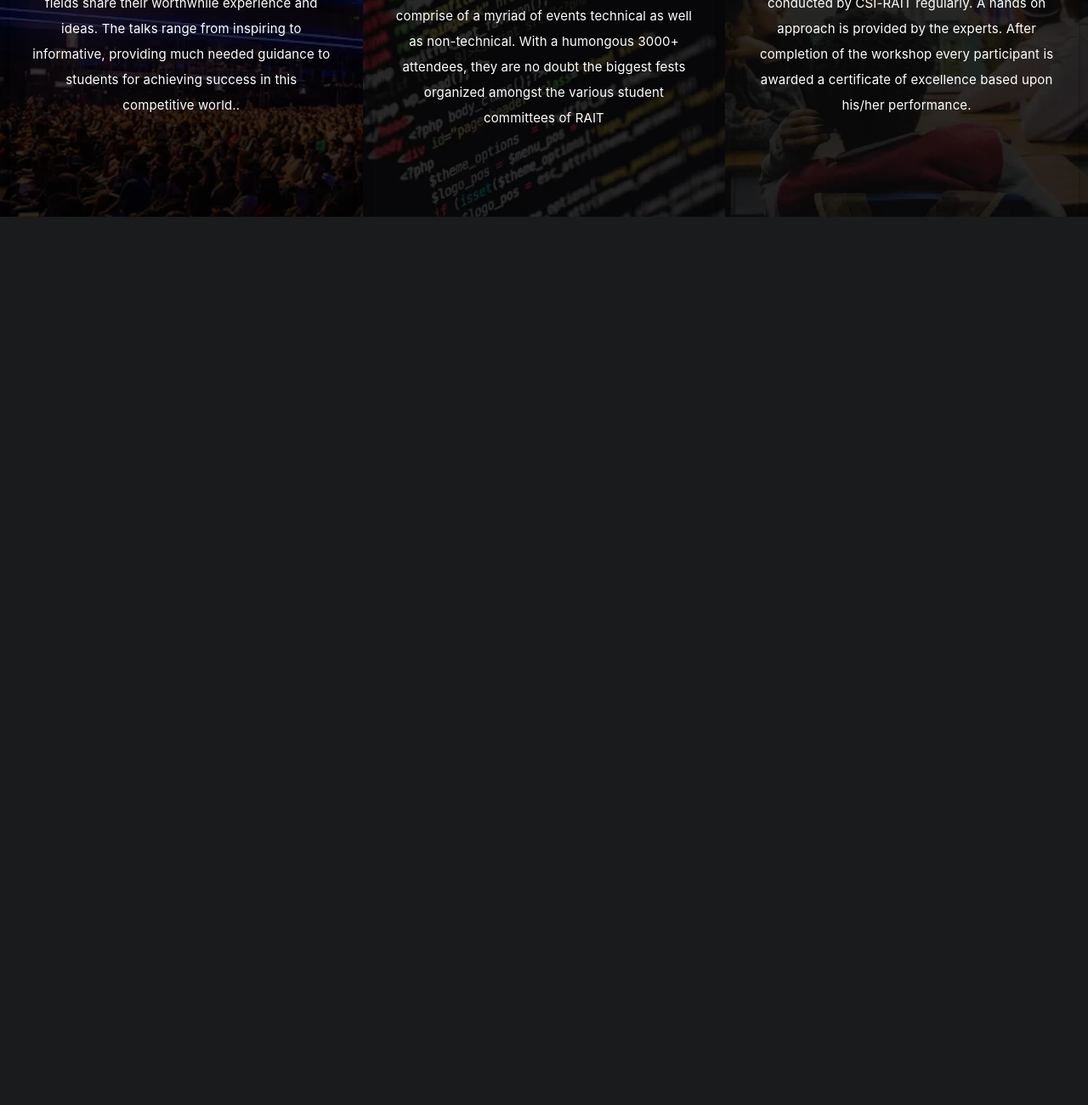
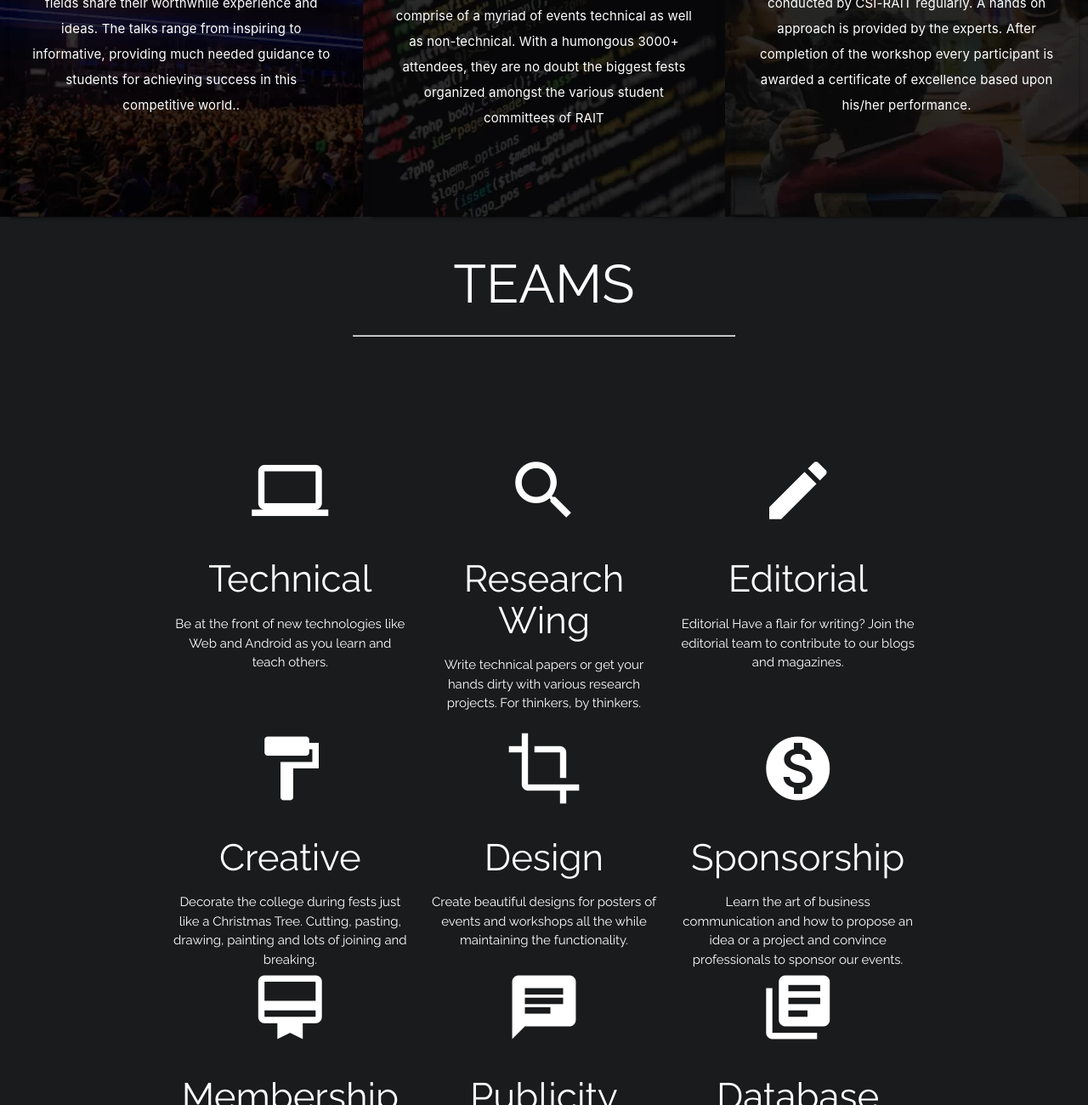
Before and after one commit to SudodevsHQ/csi-website, a plain HTML site: page index.html in a window 1280 px wide. Shown: the part 1165-2465 px from the top of the page at 85% size. Before the commit the page ends 1420 px from the top, so only its background shows below. Drawn offline with nearby package versions, Linux system fonts and the light colour scheme.

Commit message:
teams section

```diff
--- a/assets/css/main.css
+++ b/assets/css/main.css
@@ -156,3 +156,24 @@ nav {
         font-size: 2.5rem;
     }
 }
+
+.teams {
+    background: #191B1C;
+    height: 100vh;
+    color: white;
+    font-family: Raleway;
+    font-style: normal;
+}
+
+.container > h1 {
+    /* text-align: center; */
+    color: white;
+}
+
+.intro-text {
+    text-align: center;
+}
+
+.padding {
+    padding: 8vh;
+}
--- a/index.html
+++ b/index.html
@@ -59,8 +59,10 @@
                     <div class="card darken-1 center-align valign-wrapper">
                         <div class="card-content white-text">
                             <span class="card-title">TECH TALKS</span>
-                                <p>Qualified & prodigious speakers from various fields share their worthwhile experience and ideas.
-                                     The talks range from inspiring to informative, providing much needed guidance to students for
+                            <p>Qualified & prodigious speakers from various fields share their worthwhile experience and
+                                ideas.
+                                The talks range from inspiring to informative, providing much needed guidance to
+                                students for
                                 achieving success in this competitive world..</p>
                         </div>
                     </div>
@@ -69,9 +71,12 @@
                     <div class="card darken-1 center-align valign-wrapper">
                         <div class="card-content white-text">
                             <span class="card-title">TECHNICAL SYMPOSIUMS</span>
-                                    <p>The two technical festivals, Techmate in the odd semester and Techknow in the even semester,
-                                        comprise of a myriad of events technical as well as non-technical. With a humongous 3000+
-                                        attendees, they are no doubt the biggest fests organized amongst the various student committees
+                            <p>The two technical festivals, Techmate in the odd semester and Techknow in the even
+                                semester,
+                                comprise of a myriad of events technical as well as non-technical. With a humongous
+                                3000+
+                                attendees, they are no doubt the biggest fests organized amongst the various student
+                                committees
                                 of RAIT</p>
                         </div>
                     </div>
@@ -80,11 +85,78 @@
                     <div class="card darken-1 center-align valign-wrapper">
                         <div class="card-content white-text">
                             <span class="card-title">WORKSHOPS</span>
-                                        <p>Technical workshops on a variety of topics are conducted by CSI-RAIT regularly. A hands on approach is provided by the experts. After completion of
+                            <p>Technical workshops on a variety of topics are conducted by CSI-RAIT regularly. A hands
+                                on approach is provided by the experts. After completion of
                                 the workshop every participant is awarded a certificate of excellence based upon his/her
                                 performance.</p>
                         </div>
                     </div>
+                </div>
+            </div>
+        </div>
+    </section>
+    <section class="teams">
+        <div class="container center-align">
+            <h1> TEAMS </h1>
+            <hr class="hr">
+            <div class="padding"></div>
+            <div class="row">
+                <div class="col m4 s12 l4">
+                    <i class="material-icons large">computer</i>
+                    <h3>Technical</h3>
+                    Be at the front of new technologies like Web and Android as you learn and teach others.
+                </div>
+                <div class="col m4 s12 l4">
+                    <i class="material-icons large">search</i>
+                    <h3>Research Wing</h3>
+                    Write technical papers or get your hands dirty with various research projects. For thinkers, by
+                    thinkers.
+                </div>
+                    <div class="col m4 s12 l4">
+                        <i class="material-icons large">mode_edit</i>
+                        <h3>Editorial</h3>
+                        Editorial Have a flair for writing? Join the editorial team to contribute to our blogs and
+                        magazines.
+                    </div>
+            </div>
+
+                <div class="row">
+                    <div class="col m4 s12 l4">
+                        <i class="material-icons large">format_paint</i>
+                        <h3>Creative</h3>
+                        Decorate the college during fests just like a Christmas Tree. Cutting, pasting, drawing,
+                        painting and lots of joining and breaking.
+                    </div>
+                    <div class="col m4 s12 l4">
+                        <i class="material-icons large">crop</i>
+                        <h3>Design</h3>
+                        Create beautiful designs for posters of events and workshops all the while maintaining the
+                        functionality.
+                    </div>
+                    <div class="col m4 s12 l4">
+                        <i class="material-icons large">monetization_on</i>
+                        <h3>Sponsorship</h3>
+                        Learn the art of business communication and how to propose an idea or a project and convince
+                        professionals to sponsor our events.
+                    </div>
+                    <div class="row">
+                        <div class="col m4 s12 l4">
+                            <i class="material-icons large">card_membership</i>
+                            <h3>Membership</h3>
+                            Provides you with an opportunity to build up your interpersonal skills as you keep adding
+                            members to the CSI.
+                        </div>
+                        <div class="col m4 s12 l4">
+                            <i class="material-icons large">chat</i>
+                            <h3>Publicity</h3>
+                            Develop your communication skills by going to different colleges increasing awareness and
+                            participation for our events.
+                        </div>
+                        <div class="col m4 s12 l4">
+                            <i class="material-icons large">library_books</i>
+                            <h3>Database Administrator</h3>
+                            Learn to organize data efficiently and help maintain a record of participants of all the
+                            events.
                         </div>
                     </div>
                 </div>
@@ -98,14 +170,16 @@
 
 
     <!-- jQuery -->
-    <script src="https://code.jquery.com/jquery-3.3.1.slim.min.js" integrity="sha384-q8i/X+965DzO0rT7abK41JStQIAqVgRVzpbzo5smXKp4YfRvH+8abtTE1Pi6jizo" crossorigin="anonymous"></script>
+    <script src="https://code.jquery.com/jquery-3.3.1.slim.min.js"
+        integrity="sha384-q8i/X+965DzO0rT7abK41JStQIAqVgRVzpbzo5smXKp4YfRvH+8abtTE1Pi6jizo"
+        crossorigin="anonymous"></script>
 
     <!-- Compiled and minified JavaScript -->
     <script src="https://cdnjs.cloudflare.com/ajax/libs/materialize/1.0.0/js/materialize.min.js"></script>
 
     <script type="text/javascript">
 
-        $(document).ready(function(){
+        $(document).ready(function () {
             $('.sidenav').sidenav();
         });
         $(document).scroll(function () {
```
Lines whose indentation alone changed are shown as unchanged.
